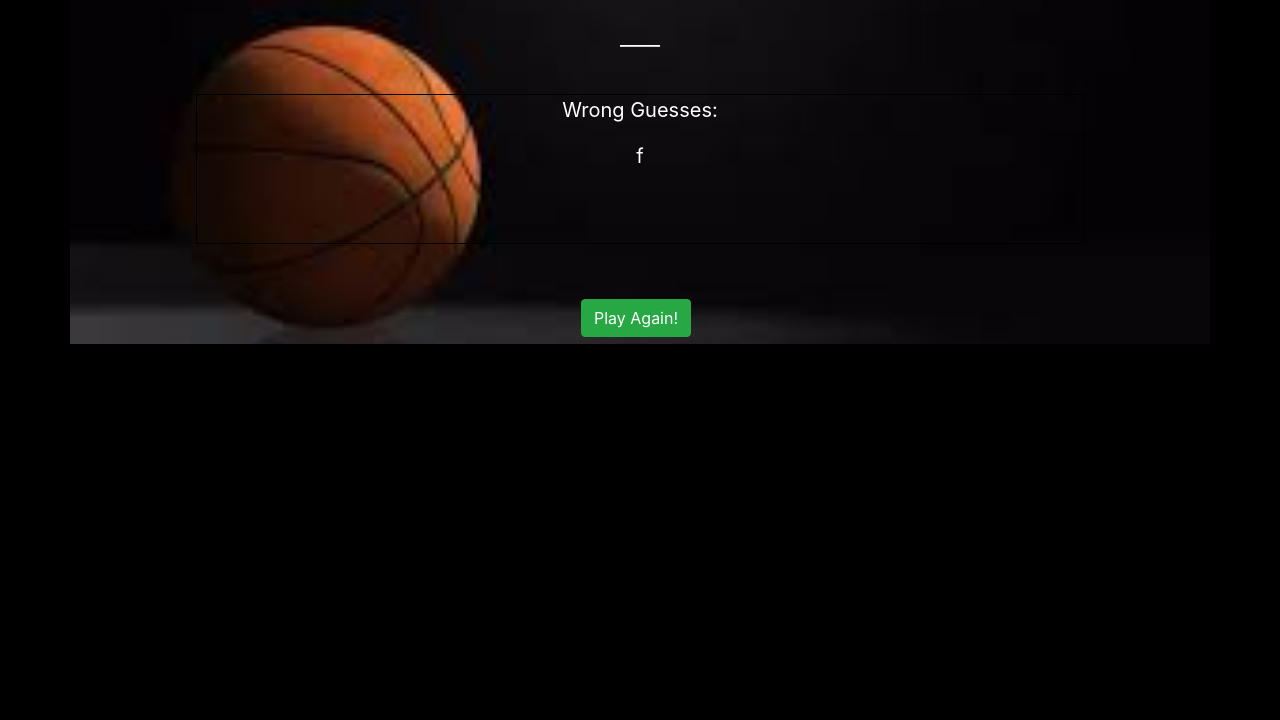
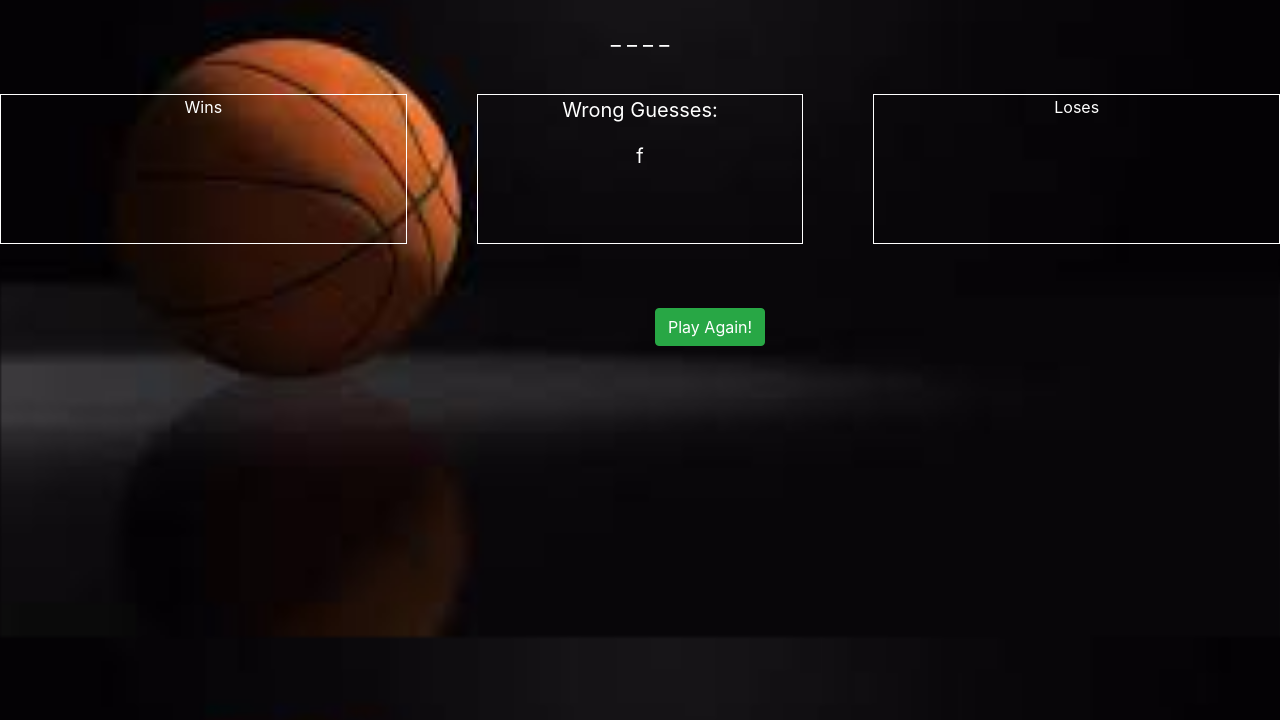
Before and after one commit to knaber4124/hangman, a plain HTML site: page index.html in a window 1280 px wide. Shown: the part 80-800 px from the top of the page. Drawn offline with nearby package versions, Linux system fonts and the light colour scheme.

Commit message:
updated css and worked on win statement and guess#

```diff
--- a/assets/game.js
+++ b/assets/game.js
@@ -7,10 +7,12 @@ let chosenWord = choices[randNumber];
 let rightGuesses = [];
 let wrongGuesses = [];
 let underscore = [];
+let underscoreJoined=[];
+let guessesRemain=10;
 
 console.log(chosenWord);
-
-//generate underscores in console
+console.log(guessesRemain);
+//generate underscores
 let genUnderscore = () => {
     for (let i = 0; i < chosenWord.length; i++) {
         underscore.push('_');
@@ -26,37 +28,52 @@ document.addEventListener("keypress", (event) => {
     if (chosenWord.indexOf(keyword) > -1) {
         console.log(true);
         rightGuesses.push(keyword);
-        console.log(rightGuesses);
+        console.log('rightGuesses '+rightGuesses);
     }
     else {
 
-        wrongGuess.push(keyword);
-        console.log(wrongGuesses);
+        wrongGuesses.push(keyword);
+        console.log('wrongGuesses ' + wrongGuesses);
+
     }
     underscore[chosenWord.indexOf(keyword)] = keyword;
-    console.log(underscore);
+    console.log('underscore '+underscore);
 
 
 
 
 })
-let underscoreJoin = underscore.join('');
-// console.log(underscoreJoin);
+let underscoreJoin = underscore.join(' ');
+ console.log(underscoreJoin);
+ underscoreJoined.push(underscoreJoin);
 
-function changeAnswers () {
+
+function changeAnswers() {
     let answers = document.getElementById('answers');
     answers.innerHTML = underscoreJoin;
-}
+};
 window.onload = changeAnswers;
 
+// use push on rightAnswer into underscoreJoin
+// change button to rerun randNumber
+// usejQuery append to change selected word guesses
+
 //function answerWrong () {
-  //  let wrongWord = document.getElementById('wrongWord');
-  //  wrongWord.innerHTML = wrongGuesses;
+//let wrongWord = document.getElementById('wrongWord');
+//wrongWord.innerHTML = wrongGuesses;
+
 //}
 //window.onload = answerWrong;
 
 //button functionality to restart game
+let underscoreString= rightGuesses.toString();
+
+console.log('underscoreString '+underscoreString);
+
+if (underscoreString===chosenWord){
+    alert('YOU WIN!');
+};
+
 function refreshPage() {
-    window.location.reload();
+    window.location.reload(randNumber);
 }
-[].join
--- a/assets/style.css
+++ b/assets/style.css
@@ -1,5 +1,9 @@
 body{
     background-color: black;
+    background-image: url(./images/basketball1.jpg);
+    background-size:cover;
+    background-repeat:none;
+    color: white;
 }
 
 #answers{
@@ -11,15 +15,13 @@ body{
     overflow: hidden;
     white-space: nowrap;
 }
-.container{
-    background-image: url(./images/basketball1.jpg);
-    background-size:cover;
-    background-repeat:none;
-    color: white;
+.result{
+    text-align: center;
+    border:1px solid white;
+    height:150px;
 }
+header{
 
-header{
-    border:1px solid black;
     height:300px;
     width:80%;
     font-size:20px;
@@ -39,7 +41,7 @@ header{
 
 
 .wrongGuess{
-    border:1px solid black;
+    border:1px solid white;
     height:150px;
     width:80%;
     font-size:20px;
@@ -47,7 +49,9 @@ header{
     margin:0 auto;
 
 }
+.text-center{
+
+}
 .btn{
-    position: relative;
-    right: 145px;
+
 }
--- a/index.html
+++ b/index.html
@@ -12,7 +12,7 @@
 </head>
 
 <body>
-    <div class="container">
+
         <div class="row">
             <div class="col md 1">
             </div>
@@ -50,20 +50,30 @@
             </div>
         </div>
         <br>
-        <div class="wrongGuess">
-            <p>Wrong Guesses:</p>
-            <p id="wrongWord">f</p>
+        <div class='row'>
+            <div class='col md 2'>
+                <p class='result'>Wins</p>
+            </div>
+            <div class='col md 8 mx-auto border-white'>
+                <div class="wrongGuess">
+                    <p>Wrong Guesses:</p>
+                    <p id="wrongWord">f</p>
+                </div>
+            </div>
+            <div class='col md 2'>
+                <p class='result'>Loses</p>
+            </div>
         </div>
         <br>
         <br>
         <div class='row'>
             <div class='col md 1'>
             </div>
-            <div class='col md 10 btn'>
+            <div class='col md 10 mx-auto'>
                 <button type="button" class="btn btn-success" onclick='refreshPage()'>Play Again!</button>
             </div>
         </div>
-    </div>
+
     <script type="text/javascript" src="./assets/game.js">
     </script>
 </body>
```
